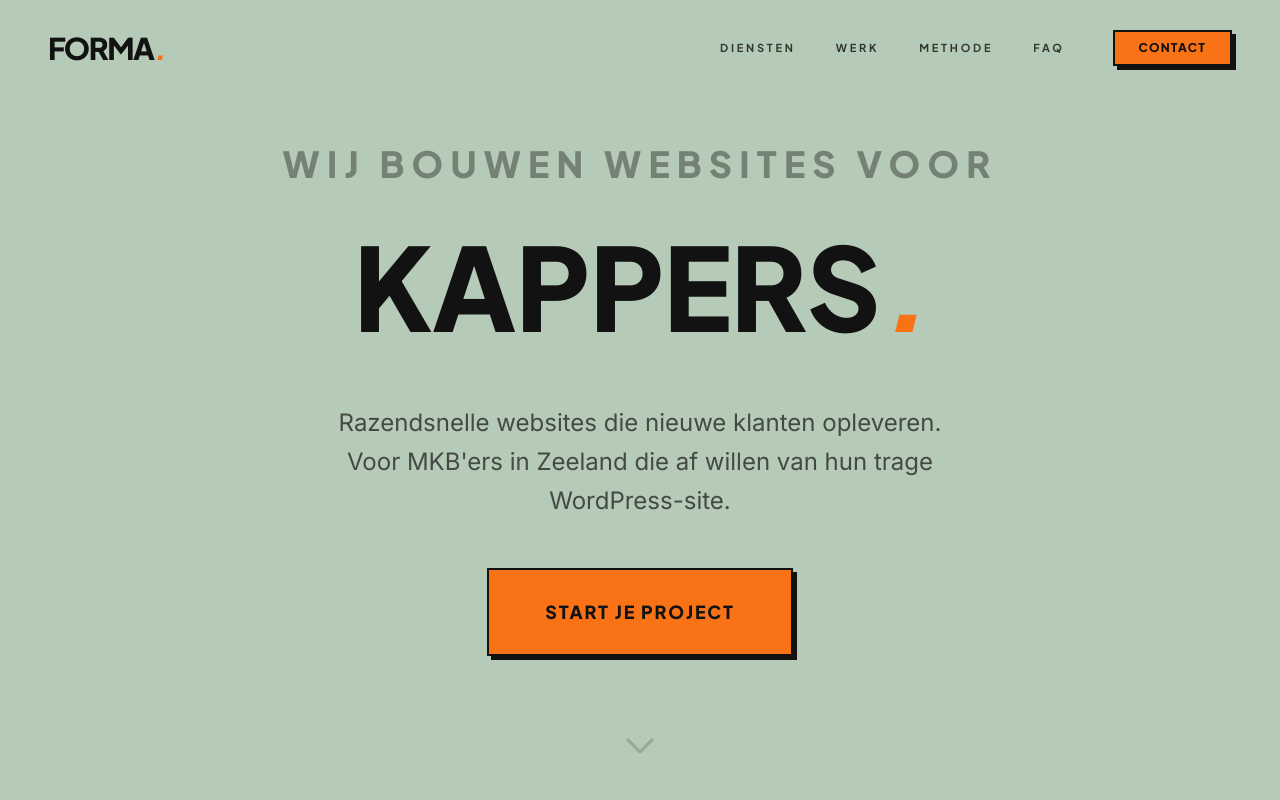
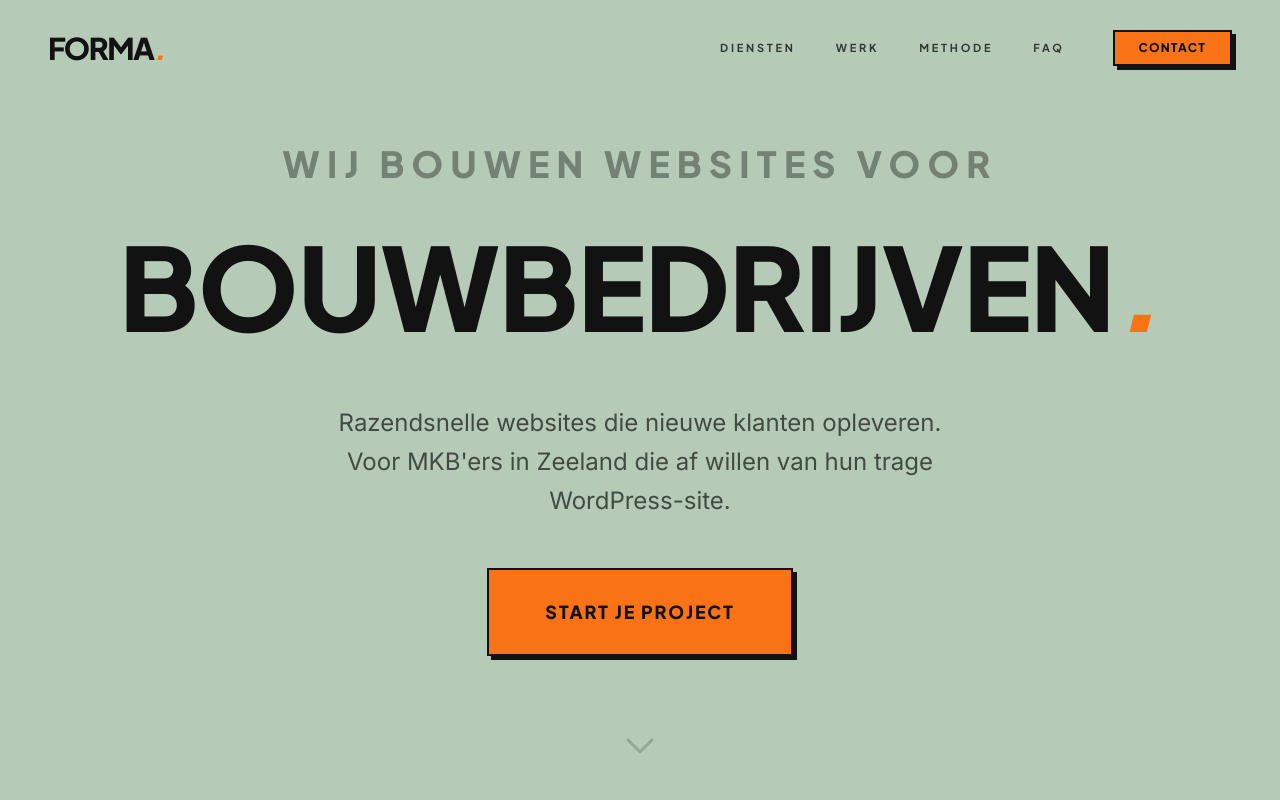
Before and after one commit to madebyformastudios/forma-v2, a Next.js app: page / in a window 1280 px wide. Shown: the top 800 px of the page. Built offline with nearby package versions, Linux system fonts and the light colour scheme.

Commit message:
added: new line to hero dynamic text

```diff
--- a/components/sections/Hero.tsx
+++ b/components/sections/Hero.tsx
@@ -8,13 +8,15 @@ import Button from '@/components/ui/Button';
 
 const words = [
   "Loodgieters",
-  "Startups",
   "Kappers",
   "Bouwbedrijven",
   "Rijscholen",
-  "E-commerce",
   "Horeca",
-  "Elektriciens"
+  "Elektriciens",
+  "Tandartsen",
+  "Makelaars",
+  "Fysiotherapeuten",
+  "Schildersbedrijven",
 ];
 
 export default function Hero() {
```
